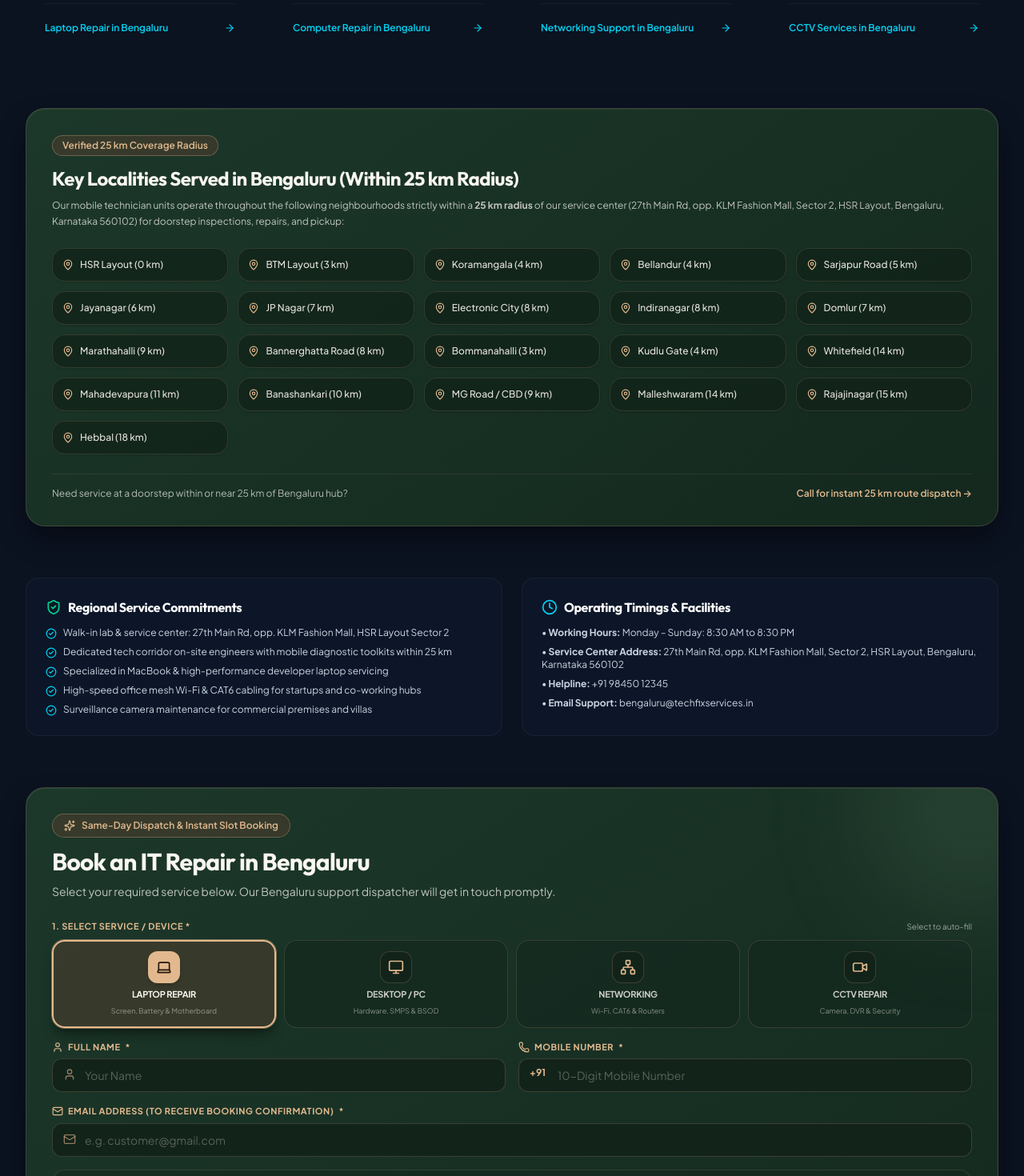
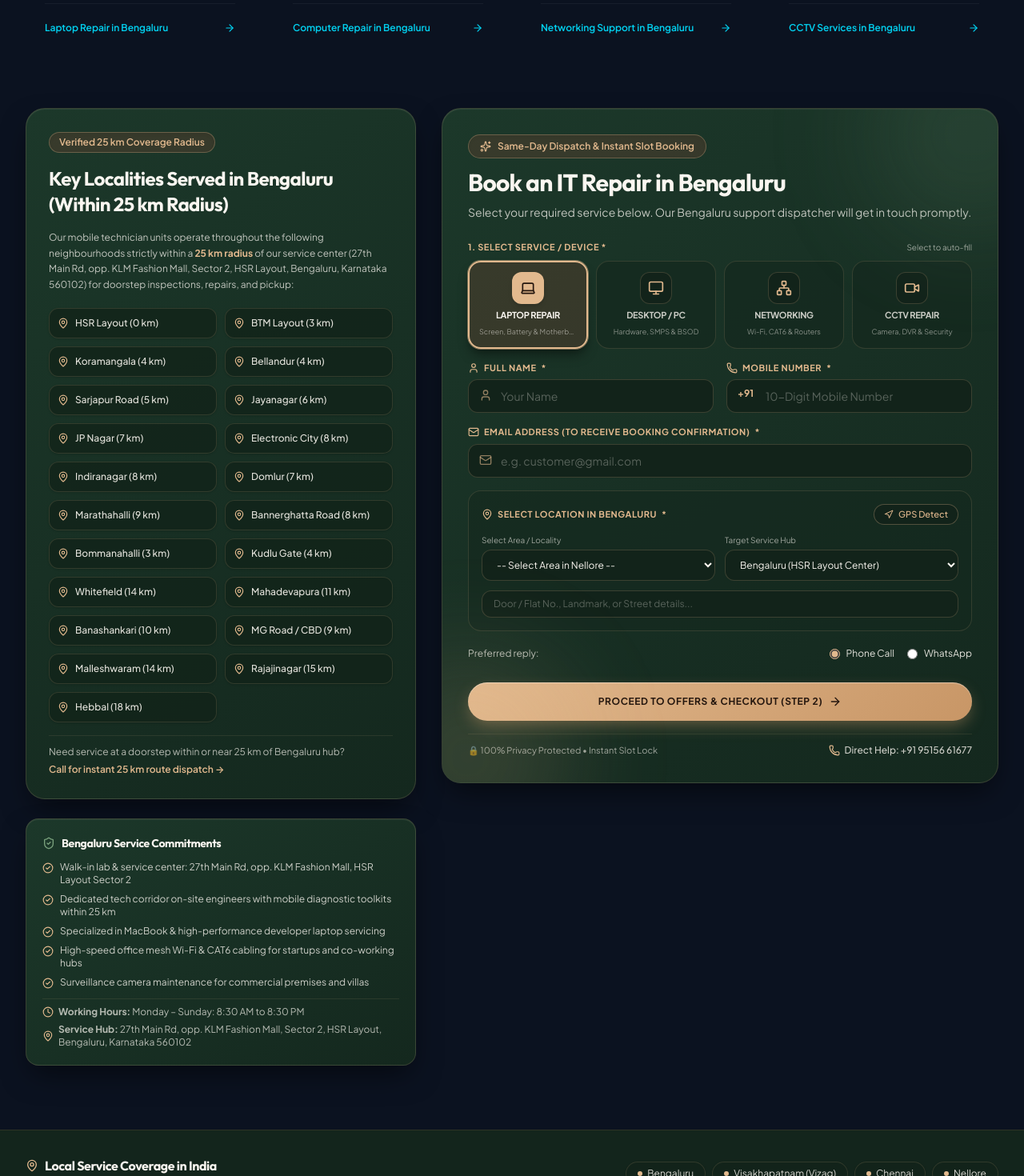
Before and after one commit to mrbtruely-coder/laptop-repair-services, a React (Vite) app: page /locations/bengaluru in a window 1280 px wide. Shown: the part 960-2430 px from the top of the page at 80% size. Built offline with nearby package versions, Linux system fonts and the light colour scheme; a web font is replaced by a local one.

Commit message:
Layout Key Localities Served and Booking Form side by side for all location pages

```diff
--- a/src/pages/LocationDetailPage.tsx
+++ b/src/pages/LocationDetailPage.tsx
@@ -208,23 +208,27 @@ export const LocationDetailPage: React.FC = () => {
             </div>
           </div>
 
-          {/* Localities Breakdown */}
-          <div className="p-6 sm:p-8 rounded-3xl nature-panel border border-[#E2B98E]/20">
-            <div className="inline-flex items-center gap-1.5 px-3 py-1 rounded-full bg-[#6E4331]/35 border border-[#E2B98E]/30 text-[#E2B98E] text-xs font-semibold mb-3 shadow-inner">
+          {/* Side by Side: Key Localities Coverage & Booking Form */}
+          <div className="grid grid-cols-1 lg:grid-cols-12 gap-8 items-start">
+
+            {/* Left Column: Key Localities Breakdown & Service Hub Details */}
+            <div className="lg:col-span-5 space-y-6">
+              <div className="p-6 sm:p-7 rounded-3xl nature-panel border border-[#E2B98E]/20 space-y-4">
+                <div className="inline-flex items-center gap-1.5 px-3 py-1 rounded-full bg-[#6E4331]/35 border border-[#E2B98E]/30 text-[#E2B98E] text-xs font-semibold shadow-inner">
                   Verified 25 km Coverage Radius
                 </div>
-            <h3 className="text-xl sm:text-2xl font-bold text-[#FAF6F0] mb-2">
+                <h3 className="text-xl sm:text-2xl font-bold text-[#FAF6F0]">
                   Key Localities Served in {city.name} (Within 25 km Radius)
                 </h3>
-            <p className="text-xs text-[#FAF6F0]/75 mb-6 leading-relaxed">
-              Our mobile technician units operate throughout the following neighbourhoods strictly within a <strong>25 km radius</strong> of our service center ({city.address}) for doorstep inspections, repairs, and pickup:
+                <p className="text-xs text-[#FAF6F0]/75 leading-relaxed">
+                  Our mobile technician units operate throughout the following neighbourhoods strictly within a <strong className="text-[#E2B98E]">25 km radius</strong> of our service center ({city.address}) for doorstep inspections, repairs, and pickup:
                 </p>
 
-            <div className="grid grid-cols-2 sm:grid-cols-3 md:grid-cols-4 lg:grid-cols-5 gap-3">
+                <div className="grid grid-cols-1 sm:grid-cols-2 gap-2.5 pt-1">
                   {city.localities.map((loc, idx) => (
                     <div
                       key={idx}
-                  className="p-3 rounded-2xl bg-[#12231A]/80 border border-[#E2B98E]/15 text-xs text-[#FAF6F0]/90 flex items-center gap-2 hover:border-[#E2B98E]/50 transition-colors shadow-sm"
+                      className="p-2.5 rounded-xl bg-[#12231A]/80 border border-[#E2B98E]/15 text-xs text-[#FAF6F0]/90 flex items-center gap-2 hover:border-[#E2B98E]/50 transition-colors shadow-sm"
                     >
                       <MapPin className="w-3.5 h-3.5 text-[#E2B98E] flex-shrink-0" />
                       <span className="truncate font-medium">{loc}</span>
@@ -232,7 +236,7 @@ export const LocationDetailPage: React.FC = () => {
                   ))}
                 </div>
 
-            <div className="mt-6 pt-4 border-t border-[#E2B98E]/10 text-xs text-[#FAF6F0]/70 flex flex-col sm:flex-row sm:items-center justify-between gap-2">
+                <div className="pt-3 border-t border-[#E2B98E]/10 text-xs text-[#FAF6F0]/70 flex flex-col gap-1.5">
                   <span>Need service at a doorstep within or near 25 km of {city.name} hub?</span>
                   <a href={`tel:${siteConfig.phoneRaw}`} className="text-[#E2B98E] hover:underline font-semibold flex items-center gap-1">
                     <span>Call for instant 25 km route dispatch →</span>
@@ -240,39 +244,35 @@ export const LocationDetailPage: React.FC = () => {
                 </div>
               </div>
 
-          {/* Verified City Highlights */}
-          <div className="grid grid-cols-1 md:grid-cols-2 gap-6">
-            <div className="p-6 rounded-2xl bg-[#0F1A30]/50 border border-white/5 space-y-3">
-              <h3 className="text-base font-bold text-white flex items-center gap-2">
-                <ShieldCheck className="w-5 h-5 text-emerald-400" />
-                <span>Regional Service Commitments</span>
-              </h3>
-              <ul className="space-y-2 text-xs text-slate-300">
+              {/* Regional Service Commitments & Operating Timings */}
+              <div className="p-5 rounded-2xl nature-panel border border-[#E2B98E]/15 space-y-3">
+                <h4 className="text-sm font-bold text-[#FAF6F0] flex items-center gap-2">
+                  <ShieldCheck className="w-4 h-4 text-[#7AA27D]" />
+                  <span>{city.name} Service Commitments</span>
+                </h4>
+                <ul className="space-y-2 text-xs text-[#FAF6F0]/80">
                   {city.serviceHighlights.map((hl, idx) => (
                     <li key={idx} className="flex items-start gap-2">
-                    <CheckCircle2 className="w-3.5 h-3.5 text-cyan-400 flex-shrink-0 mt-0.5" />
+                      <CheckCircle2 className="w-3.5 h-3.5 text-[#E2B98E] flex-shrink-0 mt-0.5" />
                       <span>{hl}</span>
                     </li>
                   ))}
                 </ul>
-            </div>
-
-            <div className="p-6 rounded-2xl bg-[#0F1A30]/50 border border-white/5 space-y-3">
-              <h3 className="text-base font-bold text-white flex items-center gap-2">
-                <Clock className="w-5 h-5 text-cyan-400" />
-                <span>Operating Timings & Facilities</span>
-              </h3>
-              <div className="space-y-2 text-xs text-slate-300">
-                <p>• <strong>Working Hours:</strong> {siteConfig.workingHours}</p>
-                <p>• <strong>Service Center Address:</strong> {city.address}</p>
-                <p>• <strong>Helpline:</strong> {city.helpline}</p>
-                <p>• <strong>Email Support:</strong> {city.email}</p>
+                <div className="pt-2 border-t border-[#E2B98E]/10 text-xs text-[#FAF6F0]/70 space-y-1.5">
+                  <p className="flex items-center gap-1.5">
+                    <Clock className="w-3.5 h-3.5 text-[#E2B98E] flex-shrink-0" />
+                    <span><strong>Working Hours:</strong> {siteConfig.workingHours}</span>
+                  </p>
+                  <p className="flex items-center gap-1.5">
+                    <MapPin className="w-3.5 h-3.5 text-[#E2B98E] flex-shrink-0" />
+                    <span><strong>Service Hub:</strong> {city.serviceHub}</span>
+                  </p>
                 </div>
               </div>
             </div>
 
-          {/* Booking Form Pre-filled with City */}
-          <div>
+            {/* Right Column: Booking Form */}
+            <div className="lg:col-span-7">
               <EnquiryForm
                 initialCity={city.id}
                 title={`Book an IT Repair in ${city.name}`}
@@ -281,6 +281,8 @@ export const LocationDetailPage: React.FC = () => {
             </div>
 
           </div>
+
+        </div>
       </section>
     </>
   );
```
Lines whose indentation alone changed are shown as unchanged.
